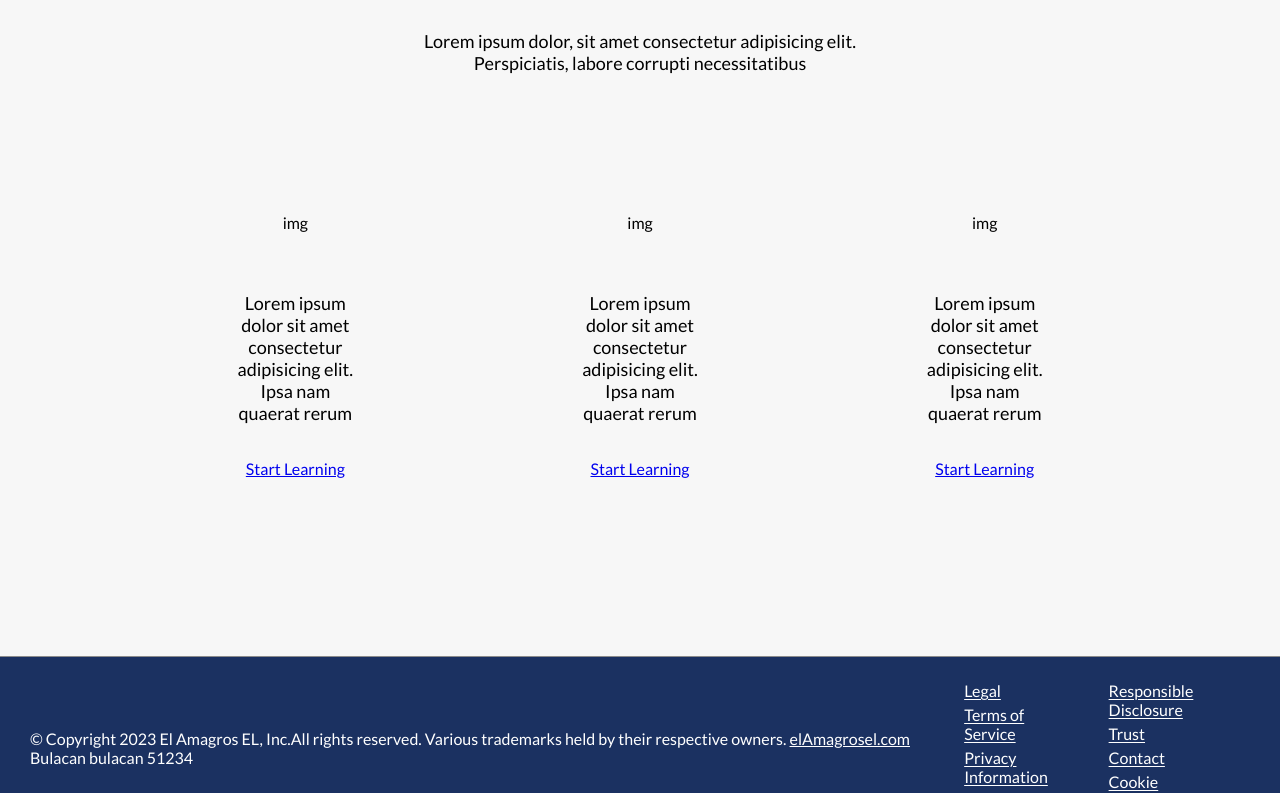
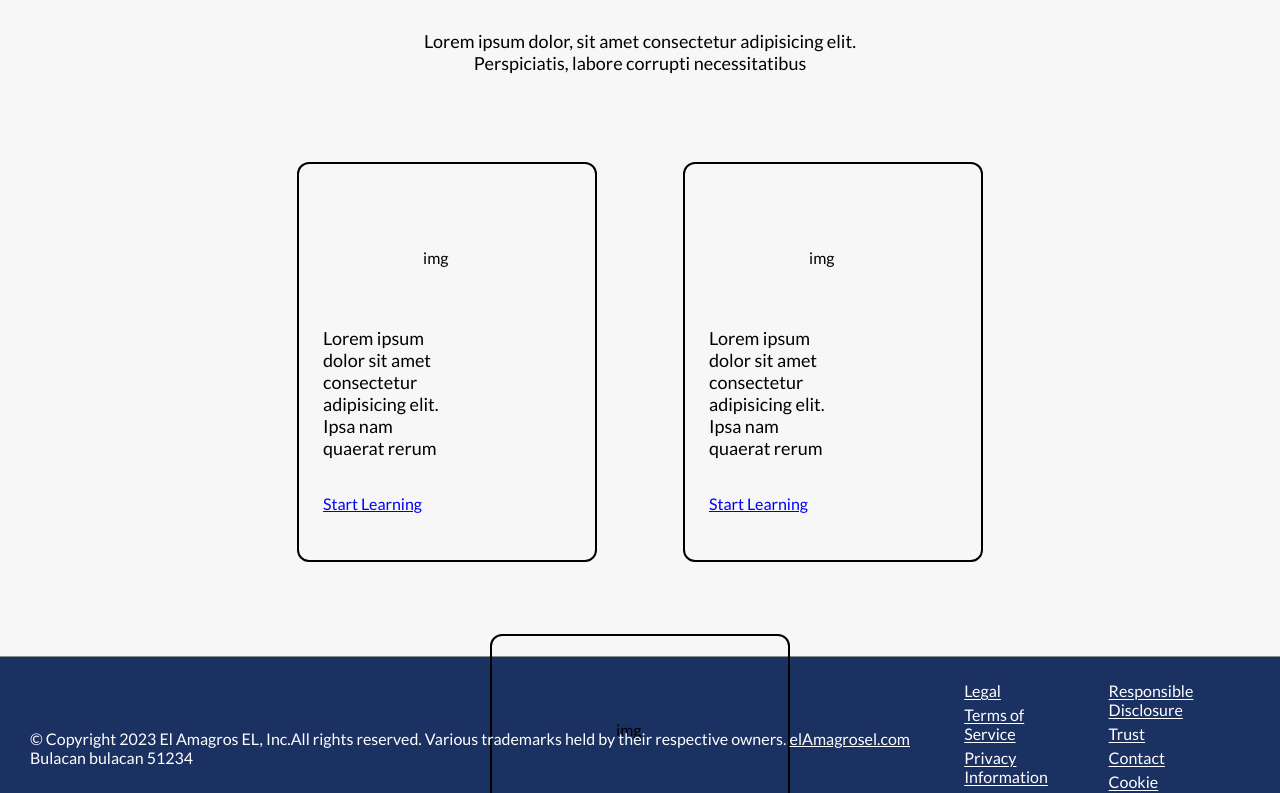
Before and after one commit to ian-afk/GYM_PROJECT_mern, a React (Vite) app in the folder frontend/: page / in a window 1280 px wide. Shown: the part 1992-2785 px from the top of the page. Built offline with nearby package versions, Linux system fonts and the light colour scheme.

Commit message:
add skills and cards section flex styling

```diff
--- a/frontend/src/pages/Home/Main.jsx
+++ b/frontend/src/pages/Home/Main.jsx
@@ -106,7 +106,7 @@ export default function Main() {
             </p>
           </div>
           <div className={styles.skills}>
-            <div className="cards">
+            <div className={styles.cards}>
               <div>img</div>
               <p>
                 Lorem ipsum dolor sit amet consectetur adipisicing elit. Ipsa
@@ -114,7 +114,7 @@ export default function Main() {
               </p>
               <a href="#">Start Learning</a>
             </div>
-            <div className="cards">
+            <div className={styles.cards}>
               <div>img</div>
               <p>
                 Lorem ipsum dolor sit amet consectetur adipisicing elit. Ipsa
@@ -122,7 +122,7 @@ export default function Main() {
               </p>
               <a href="#">Start Learning</a>
             </div>
-            <div className="cards">
+            <div className={styles.cards}>
               <div>img</div>
               <p>
                 Lorem ipsum dolor sit amet consectetur adipisicing elit. Ipsa
--- a/frontend/src/pages/Home/Main.module.css
+++ b/frontend/src/pages/Home/Main.module.css
@@ -197,5 +197,17 @@
   width: 80%;
 
   display: flex;
+  justify-content: center;
   flex-direction: row;
+  flex-wrap: wrap;
 }
+
+.vision .skills .cards {
+  text-align: start;
+  height: 400px;
+  padding: 24px;
+  flex: 0 1 300px;
+
+  display: flex;
+  align-items: flex-start;
+}
```
